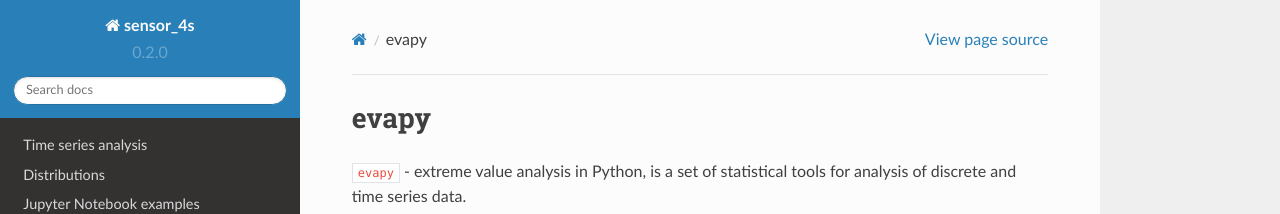
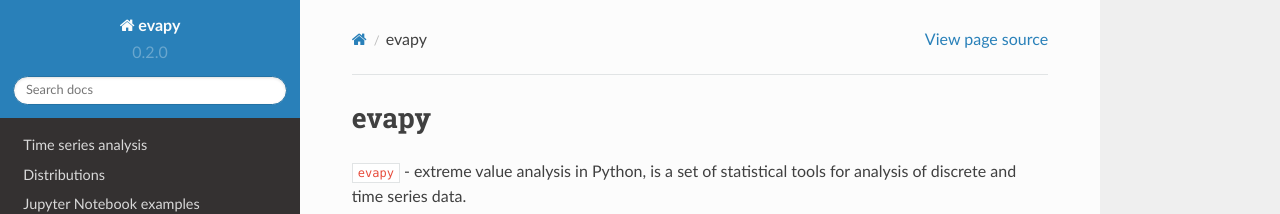
Before and after one commit to 4Subsea/evapy, a Sphinx documentation site: the page built from docs/index.rst, in a window 1280 px wide. Shown: the top 214 px of the page. Built offline with Sphinx 7.4.7 and the Read the Docs theme 2.0.0, drawn with Linux system fonts in a browser that asks for light colours.

Commit message:
fix: typo in conf.py

```diff
--- a/docs/conf.py
+++ b/docs/conf.py
@@ -74,7 +74,7 @@ source_suffix = '.rst'
 master_doc = 'index'
 
 # General information about the project.
-project = u'sensor_4s'
+project = u'evapy'
 copyright = u'{}, 4Subsea'.format(datetime.datetime.now().year)
 author = u'4Subsea'
 
```
